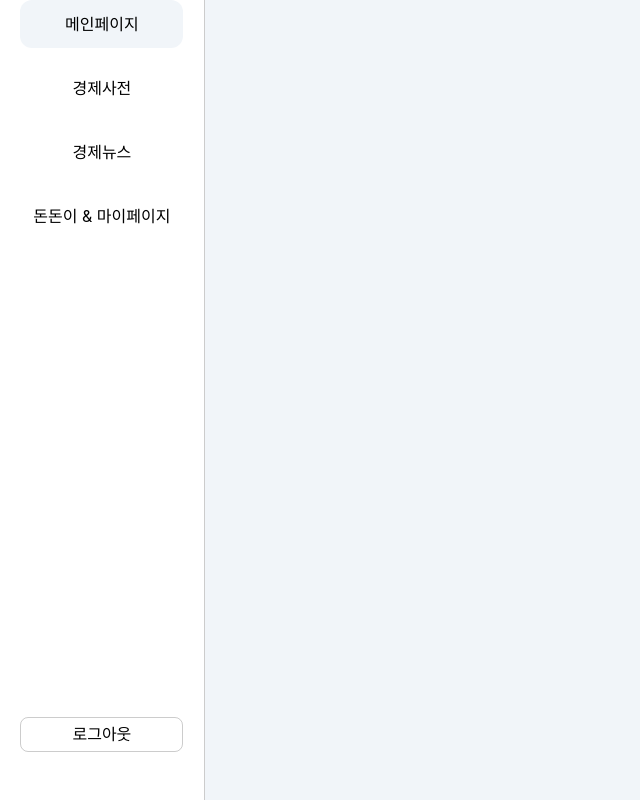
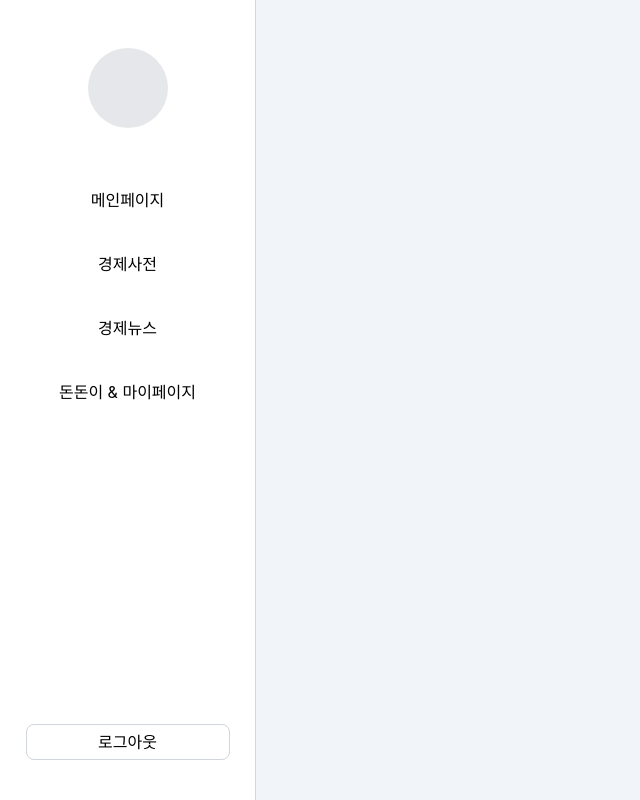
Before and after one commit to NFTeenn/FE, a Next.js app: page /main in a window 1280 px wide. Shown: the whole page, without its empty margins (0-640 px from the left). Built offline with nearby package versions, Linux system fonts and the light colour scheme.

Commit message:
feat: 사이드 바 개발

```diff
--- a/src/app/layout.tsx
+++ b/src/app/layout.tsx
@@ -1,5 +1,6 @@
 import type { Metadata } from "next";
 import "./globals.css";
+import Sidebar from "@/widgets/sidebar/layout";
 
 export const metadata: Metadata = {
   title: "NFTeen",
@@ -14,7 +15,10 @@ export default function RootLayout({
   return (
     <html lang="ko">
       <body >
-        <main className="min-h-screen bg-gray-50">{children}</main>
+        <main className="min-h-screen bg-brand-bg">
+          <Sidebar />
+          {children}
+          </main>
       </body>
     </html>
   );
--- a/src/app/main/page.tsx
+++ b/src/app/main/page.tsx
@@ -1,10 +1,8 @@
-import Sidebar from "@/widgets/sidebar/layout";
 
 export default function Main() {
     return (
         <>
             <div id="container" className="w-[100vw] h-[100vh] bg-brand-bg">
-                <Sidebar />
                 <div id="content">
 
                 </div>
--- a/src/styles/global.module.css
+++ b/src/styles/global.module.css
@@ -26,11 +26,11 @@
     display: flex;
     justify-content: center;
     align-items: center;
+    border-radius: 12px;
 }
 
-.active {
+.menu li:hover {
     background-color: #F1F5F9;
-    border-radius: 12px;
 }
 .logout {
     position: absolute;
--- a/src/widgets/sidebar/layout.tsx
+++ b/src/widgets/sidebar/layout.tsx
@@ -1,10 +1,9 @@
 "use client";
 
-import globalStyle from "@/styles/global.module.css";
-import { usePathname } from 'next/navigation';
+import { useRouter } from 'next/navigation';
 
 export default function Sidebar() {
-    const pathname = usePathname();
+  const router = useRouter();
 
   const menuItems = [
     { name: '메인페이지', path: '/main' },
@@ -14,23 +13,28 @@ export default function Sidebar() {
   ];
 
     return (
-        <>
-            <div id="sidebar" className={globalStyle.sidebar}>
-                <div id="logo" className={globalStyle.logo}></div>
-                <div id="menu" className={globalStyle.menu}>
-                    <ul className="flex flex-col gap-[2vh] w-full items-center ">
+        <div className="fixed top-0 left-0 h-screen w-64 bg-white border-r border-gray-300 flex flex-col items-center pt-10">
+            {/* 로고 */}
+            <div className="w-full h-24 flex justify-center items-center">
+                <div className="w-20 h-20 bg-gray-200 rounded-full"></div>
+            </div>
+
+            {/* Menu */}
+            <div className="w-4/5 mt-10">
+                <ul className="flex flex-col gap-4 w-full items-center">
                     {menuItems.map((item) => (
-                            <li key={item.name}
-                                className={`${globalStyle.menuLi} ${pathname === item.path ? globalStyle.active : ''}`}>
+                        <li key={item.name} onClick={() => router.push(item.path)}
+                        className="w-full h-12 flex justify-center items-center rounded-xl cursor-pointer hover:bg-gray-100 transition-colors">
                             {item.name}
                         </li>
                     ))}
                 </ul>
             </div>
-                <div id="logout" className={globalStyle.logout}>
-                    <button className="w-[80%] h-[2.2rem] rounded-[8px] border-[1px] border-[#00000033] cursor-pointer">로그아웃</button>
+
+            {/* Logout */}
+            <div className=" w-full flex justify-center absolute bottom-10">
+                <button className="w-4/5 h-9 rounded-lg border border-gray-300 text-black font-medium hover:bg-gray-100 transition-colors cursor-pointer">로그아웃</button>
             </div>
         </div>
-        </>
     );
 }
```
Also changed, not shown: src/shared/assets/bowl.svg (added). Lines whose indentation alone changed are shown as unchanged.
